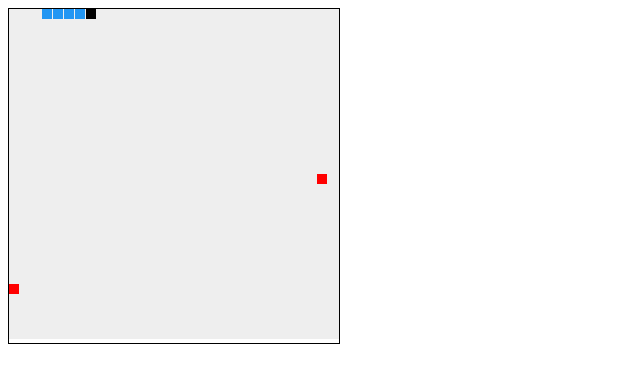
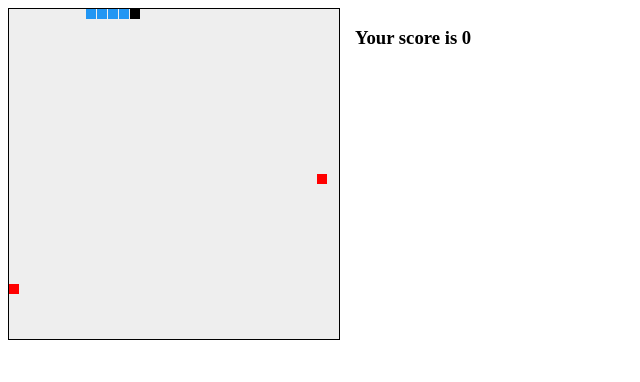
Before and after one commit to sonicpro/reactive-snake2, a website built with webpack: page index.html in a window 1280 px wide. Shown: the whole page, without its empty margins (0-640 px from the left). Built offline with nearby package versions, Linux system fonts and the light colour scheme.

Commit message:
Game completion implemented. Comment on BenaviorSubject added.

```diff
--- a/index.html
+++ b/index.html
@@ -4,8 +4,12 @@
         <title>Reactive Snake2</title>
     </head>
     <body>
-        <div style="border: solid 1px black; display: inline-block;" id="canvasWrapper">
-        </div>
+        <div style="position: relative;">
+            <div style="border: solid 1px black; display: inline-block; height: 330px;" id="canvasWrapper">
+            </div>
+            <div id="score" style="position: absolute; display: inline-block; top: 0; padding-left: 15px;">
+            </div>
+            </div>
         <script src="/bundle.js"></script>
     </body>
 </html>
--- a/src/constants.ts
+++ b/src/constants.ts
@@ -3,12 +3,12 @@ import { COLS, ROWS } from "./canvas";
 
 export const SNAKE_LENGTH = 5;
 
-const topLeft: Point2D = { x:0, y:0 };
-export const INITIAL_SNAKE: Array<Point2D> = [ topLeft,
-    { ...topLeft, x: 1 },
-    { ...topLeft, x: 2 },
-    { ...topLeft, x: 3 },
-    { ...topLeft, x: 4 }];
+const head: Point2D = { x: 4, y: 0 };
+export const INITIAL_SNAKE: Array<Point2D> = [ head,
+    { ...head, x: 3 },
+    { ...head, x: 2 },
+    { ...head, x: 1 },
+    { ...head, x: 0 }];
 export const INITIAL_APPLES: Point2D[] = [{ x: Math.floor(Math.random() * COLS), y: Math.floor(Math.random() * ROWS) },
     { x: Math.floor(Math.random() * COLS), y: Math.floor(Math.random() * ROWS) }];
 
--- a/src/main.ts
+++ b/src/main.ts
@@ -14,10 +14,11 @@ import { switchMap,
     withLatestFrom,
     share,
     tap,
-    skip } from "rxjs/operators";
+    skip,
+    takeWhile } from "rxjs/operators";
 import { SPEED, DIRECTIONS, FPS, INITIAL_SNAKE, INITIAL_APPLES, SNAKE_LENGTH } from "./constants";
 import { Scene, Key, Point2D } from "./types";
-import { move, oppositeDirectionFilter, checkCollision } from "./utils";
+import { move, oppositeDirectionFilter, checkCollision, isGameOver } from "./utils";
 import { createCanvasElement, renderScene, COLS, ROWS } from "./canvas";
 
 const canvas = createCanvasElement();
@@ -39,8 +40,27 @@ const direction$: Observable<Point2D> = keydown$.pipe(
 );
 
 function gameLoop(frameNumber$: Observable<number>): Observable<Scene> {
+    // If we did not have "length" subject, we'd have circular dependency: snake$ depends on snakeLength$,
+    // apples$ depend on snake$, and snakeLength$ depends on apples$:
+    //                                  apples$_
+    //                                  /     |\
+    //                                 /        \
+    //                                /          \
+    //                              |/_           \
+    //                          snake$-------->snakeLegth$
     const length: BehaviorSubject<number> = new BehaviorSubject(SNAKE_LENGTH);
 
+    let score = 0;
+    let h = document.createElement("h3");
+    h.innerHTML = "Your score is " + score;
+    document.getElementById("score").appendChild(h);
+    length.subscribe(value =>
+        {
+            if (value === 1) {
+                score++;
+                h.innerHTML = "Your score is " + score;
+            }
+        });
     const snakeLength$: Observable<number> = length.pipe(
         scan((accum, value) => accum + value) // On subscribing to "length" increased by SNAKE_LENGTH. Then increased by 1.
     )
@@ -66,7 +86,8 @@ function gameLoop(frameNumber$: Observable<number>): Observable<Scene> {
 
 const game$: Observable<Scene> = of("Start Game").pipe(
     map(_ => frames$),
-    switchMap(gameLoop)
+    switchMap(gameLoop),
+    takeWhile(scene => !isGameOver(scene))
 );
 
 const startGame = () => game$.subscribe(
--- a/src/utils.ts
+++ b/src/utils.ts
@@ -1,4 +1,4 @@
-import { Point2D } from "./types";
+import { Point2D, Scene } from "./types";
 import { COLS, ROWS } from "./canvas";
 
 export function move(snake: Array<Point2D>, [direction, length]: [Point2D, number]): Point2D[] {
@@ -35,3 +35,11 @@ export function checkCollision(apples: Point2D[], snake: Point2D[]): Point2D[] {
   }
   return apples;
 }
+
+export function isGameOver(scene: Scene) {
+  let snake = scene.snake;
+  let head = snake[0];
+  let body = snake.slice(1, snake.length);
+
+  return body.some(segment => { return segment.x === head.x && segment.y === head.y; });
+}
```
